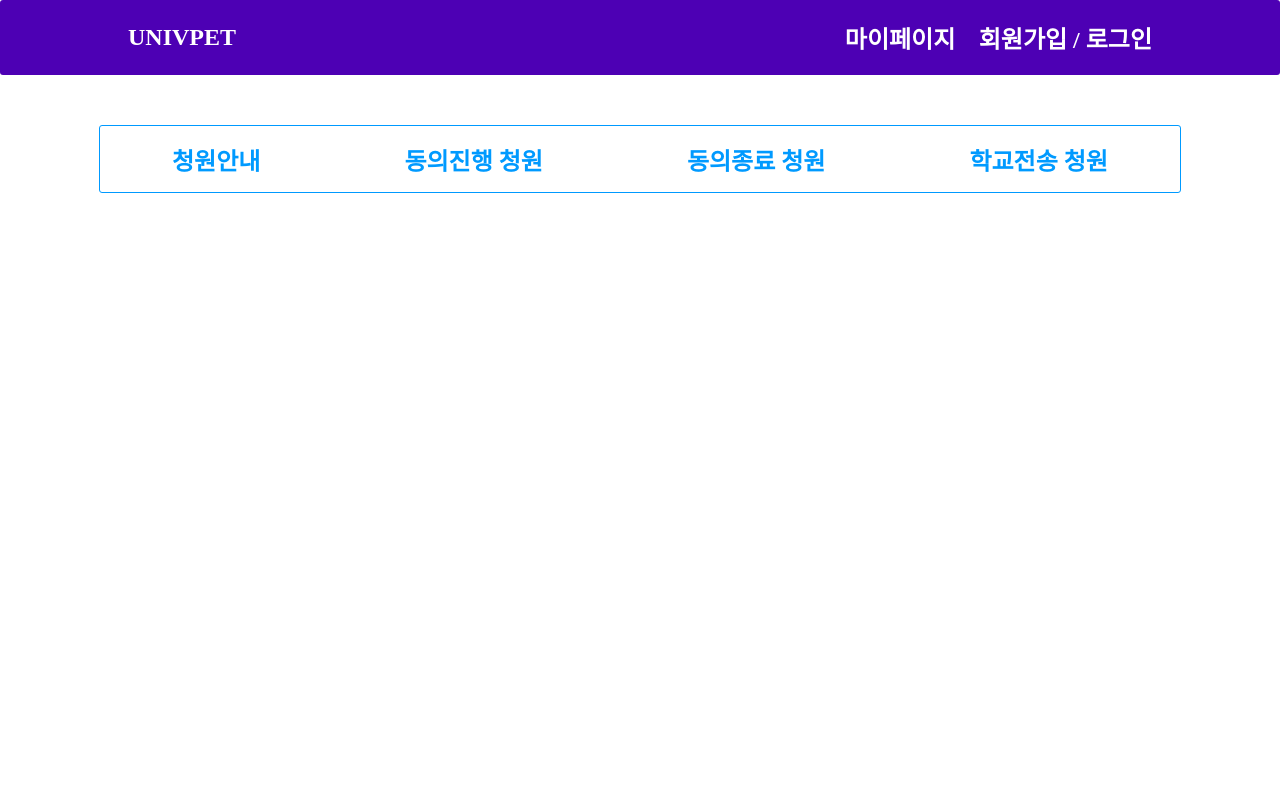
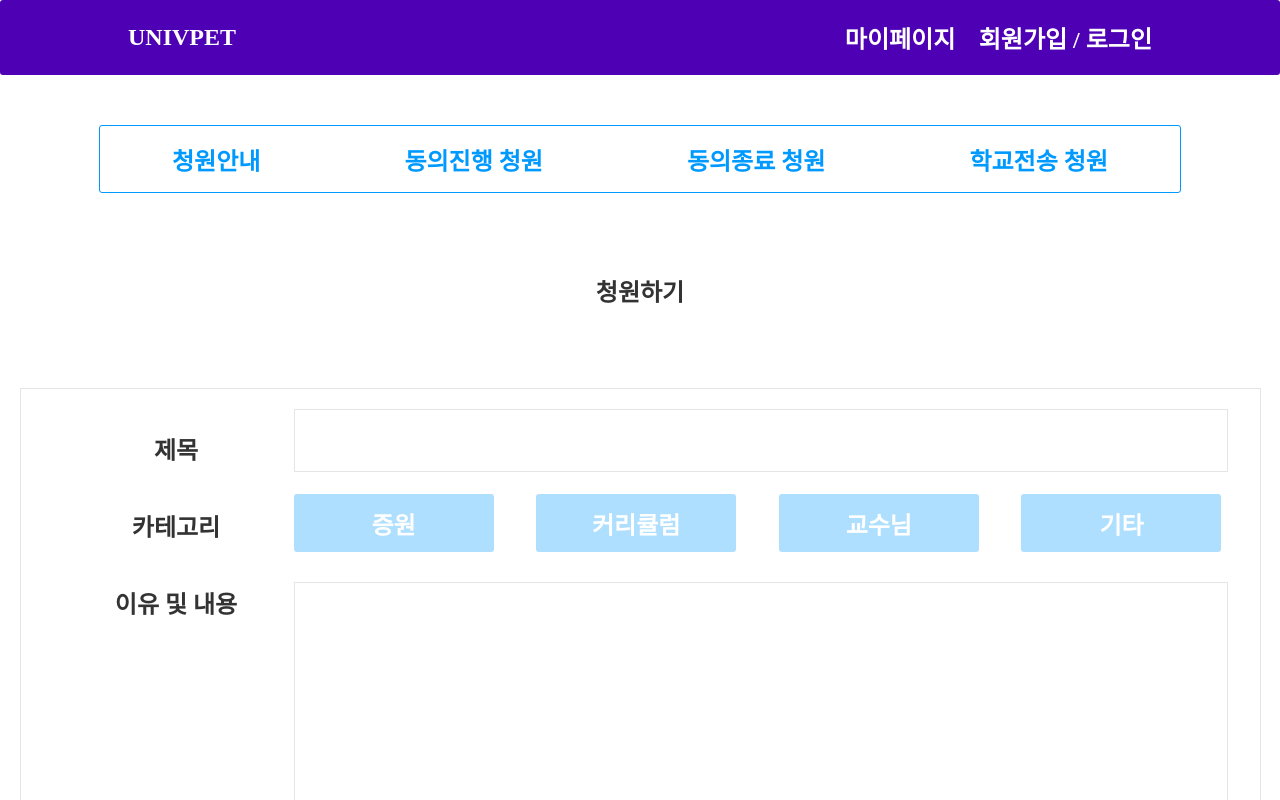
Before and after one commit to Sinchonthon-Minyoung-Team/7team_front, a React (Create React App) app in the folder education/: page /makepetition in a window 1280 px wide. Shown: the top 800 px of the page. Built offline with nearby package versions, Linux system fonts and the light colour scheme.

Commit message:
청원 넣기 페이지 추가

```diff
--- a/education/src/App.js
+++ b/education/src/App.js
@@ -4,6 +4,7 @@ import NavBar from "./components/NavBar";
 import HomePage from "./pages/HomePage";
 import About from "./pages/Board/About";
 import Article from "./pages/Board/Article";
+import MakePetition from "./pages/Board/MakePetition";
 
 function App() {
     return (
@@ -20,6 +21,7 @@ function App() {
                     />
                     <Route path="/done" element={<Article type="done" />} />
                     <Route path="/sent" element={<Article type="sent" />} />
+                    <Route path="/makepetition" element={<MakePetition />} />
                 </Routes>
             </Router>
         </>
--- a/education/src/components/PetitonCard.js
+++ b/education/src/components/PetitonCard.js
@@ -20,12 +20,21 @@ import DonutChart from "react-donut-chart";
 //     passed: number,
 // };
 
-const PetitionCard = ({ agreeNum, leftDate }) => {
+const PetitionCard = ({ type, agreeNum, leftDate }) => {
     const fillPercentage = (agreeNum / 30) * 100;
 
     return (
         <>
-            <Wrapper>
+            <Wrapper
+                style={{
+                    backgroundColor:
+                        type === "progress"
+                            ? "white"
+                            : type === "done"
+                            ? "rgba(0,0,0,0.4)"
+                            : null,
+                }}
+            >
                 <Container>
                     <div className="title">제목</div>
                     <div className="content">청원 내용</div>
@@ -37,9 +46,11 @@ const PetitionCard = ({ agreeNum, leftDate }) => {
                     <LevelBar>
                         <FilledBar fillPercentage={fillPercentage} />
                     </LevelBar>
-                    <DayCircle>
-                        <img src={dayCircle} />
-                    </DayCircle>
+                    {type === "progress" && (
+                        <DayCircle>
+                            <img src={dayCircle} />
+                        </DayCircle>
+                    )}
                 </UnderBar>
             </Wrapper>
         </>
@@ -50,12 +61,6 @@ export default PetitionCard;
 const Wrapper = styled.div`
     width: 566px;
     height: 192px;
-    background-color: ${(props) =>
-        props.type === "progress"
-            ? "white"
-            : props.type === "done"
-            ? "black)"
-            : "white"};
     border: 1px solid var(--light-mode-stroke, #e5e5e5);
     display: flex;
     flex-direction: column;
--- a/education/src/pages/Board/Article.js
+++ b/education/src/pages/Board/Article.js
@@ -7,7 +7,6 @@ import Categorybar from "../../components/Categorybar";
 function Article(props) {
     return (
         <>
-            <Menu />
             <Wrapper>
                 <Categorybar />
                 <Cards>
--- /dev/null
+++ b/education/src/pages/Board/MakePetition.js
@@ -0,0 +1,131 @@
+import Menu from "../../components/Menu";
+import PetitionCard from "../../components/PetitonCard";
+import styled from "styled-components";
+
+import Categorybar from "../../components/Categorybar";
+
+function MakePetition() {
+    return (
+        <>
+            <Wrapper>
+                <Title>청원하기</Title>
+                <Container>
+                    <ContentTitle>
+                        <div className="title">제목</div>
+                        <div className="title">카테고리</div>
+                        <div className="title">이유 및 내용</div>
+                    </ContentTitle>
+                    <Contents>
+                        <input className="putTitle"></input>
+                        <CategoryBox>
+                            <div className="box">증원</div>
+                            <div className="box">커리큘럼</div>
+                            <div className="box">교수님</div>
+                            <div className="box">기타</div>
+                        </CategoryBox>
+                        <input className="putReason"></input>
+                    </Contents>
+                </Container>
+                <div className="box">제출하기</div>
+            </Wrapper>
+        </>
+    );
+}
+
+export default MakePetition;
+
+const Wrapper = styled.div`
+    display: flex;
+    flex-direction: column;
+    justify-content: center;
+    align-items: center;
+
+    .box {
+        display: flex;
+        width: 200px;
+        height: 58px;
+        justify-content: center;
+        align-items: center;
+        color: white;
+        border-radius: 3px;
+        font-size: 24px;
+        font-weight: 600;
+        background-color: #009aff;
+    }
+`;
+const Title = styled.div`
+    width: 1239px;
+    display: flex;
+    font-size: 24px;
+    font-weight: 800;
+    color: #333333;
+    justify-content: center;
+    margin-top: 30px;
+    margin-bottom: 80px;
+`;
+const Container = styled.div`
+    width: 1239px;
+    height: 699px;
+    display: flex;
+    flex-direction: row;
+    justify-content: center;
+    background-color: white;
+    border: 1px solid var(--light-mode-stroke, #e5e5e5);
+
+    margin-bottom: 10px;
+`;
+const ContentTitle = styled.div`
+    width: 235px;
+    height: 699px;
+    display: flex;
+    flex-direction: column;
+    align-items: center;
+    .title {
+        font-size: 24px;
+        color: #333;
+        font-weight: 600;
+        padding-top: 42px;
+    }
+`;
+const Contents = styled.div`
+    width: 928px;
+    display: flex;
+    flex-direction: column;
+    .putTitle {
+        width: 928px;
+        height: 59px;
+        border: 1px solid var(--light-mode-stroke, #e5e5e5);
+        margin-top: 20px;
+        font-size: 22px;
+        font-weight: 600;
+    }
+    .putReason {
+        width: 928px;
+        height: 486px;
+        border: 1px solid var(--light-mode-stroke, #e5e5e5);
+        margin-top: 30px;
+        font-size: 20px;
+        align-self: flex-start;
+    }
+`;
+const CategoryBox = styled.div`
+    display: flex;
+    width: 928px;
+    justify-content: space-between;
+    margin-top: 22px;
+    .box {
+        display: flex;
+        width: 200px;
+        height: 58px;
+        justify-content: center;
+        align-items: center;
+        color: white;
+        font-size: 24px;
+        font-weight: 600;
+        background-color: #afdfff;
+        border-radius: 3px;
+    }
+    .box:hover {
+        background-color: #009aff;
+    }
+`;
```
